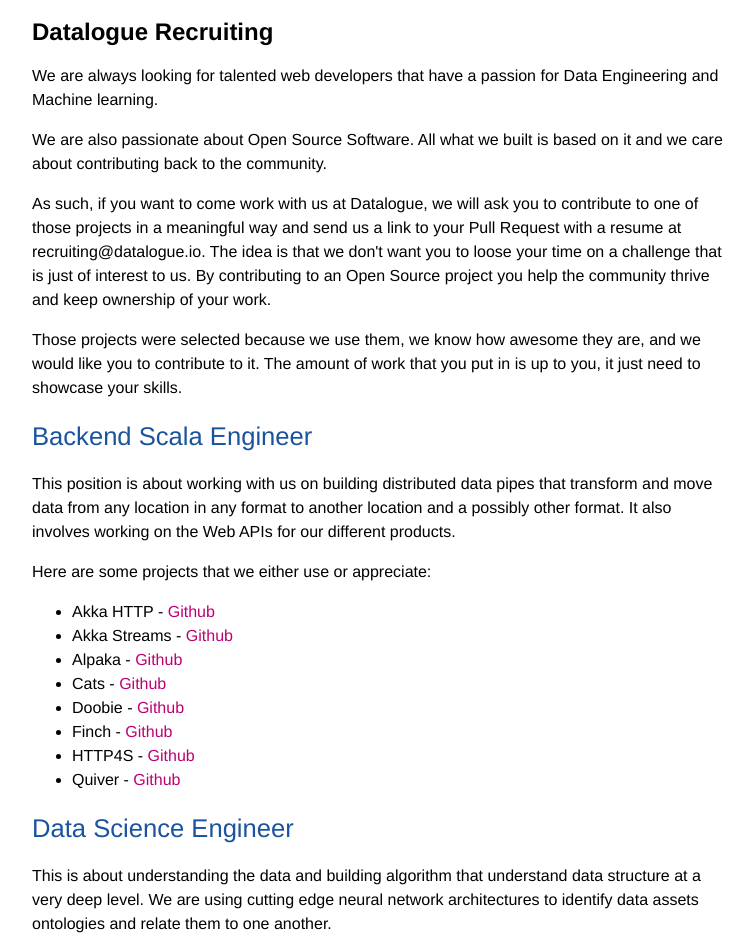
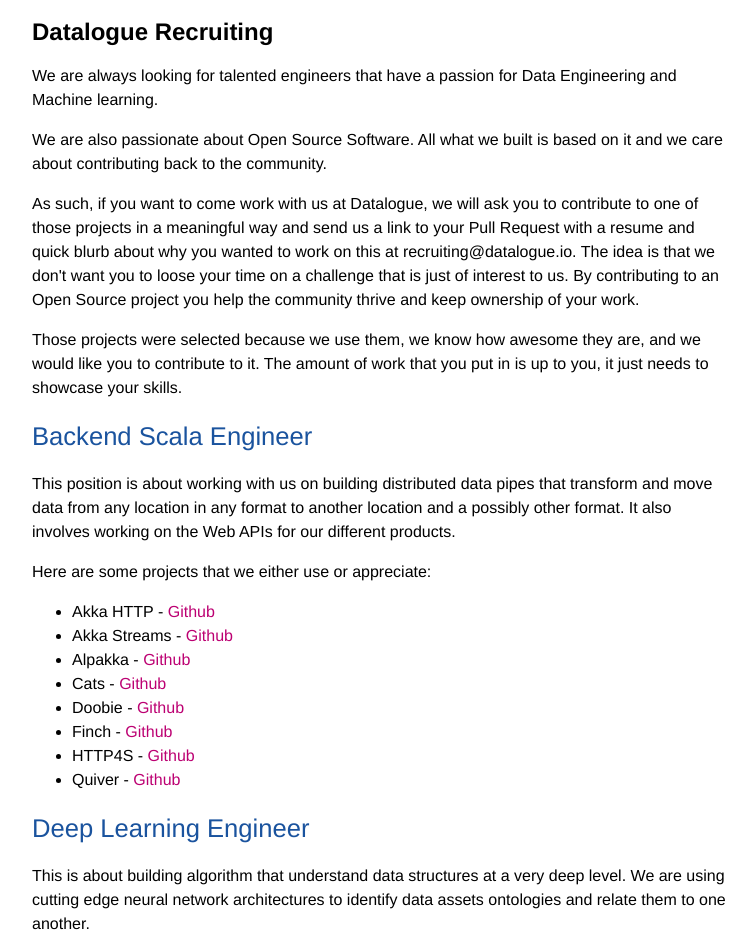
Before and after one commit to datalogue/recruiting, a website: page app/index.html in a window 1280 px wide. Shown: the top 949 px of the page, without its empty margins (258-1014 px from the left). Drawn offline with nearby package versions, Linux system fonts and the light colour scheme; files that its build step writes are made by us from their sources.

Commit message:
Udpate some typos

```diff
--- a/app/index.html
+++ b/app/index.html
@@ -37,7 +37,10 @@
     <link rel="stylesheet" type="text/css" href="styles/main.css">
 
     <script src="https://use.typekit.net/gcm0btj.js"></script>
-    <script>try{Typekit.load({ async: true });}catch(e){}</script>
+    <script>try {
+        Typekit.load({async: true});
+    } catch (e) {
+    }</script>
 
     <!-- SEO: If your mobile URL is different from the desktop URL, add a canonical link to the desktop page https://developers.google.com/webmasters/smartphone-sites/feature-phones -->
     <!--
@@ -48,19 +51,20 @@
 <!-- Add your site or app content here -->
 <div id="content">
     <h1>Datalogue Recruiting</h1>
-    <p>We are always looking for talented web developers that have a passion for Data Engineering and Machine
+    <p>We are always looking for talented engineers that have a passion for Data Engineering and Machine
         learning.</p>
 
     <p>We are also passionate about Open Source Software. All what we built is based on it and we care about
         contributing back to the community.</p>
 
     <p>As such, if you want to come work with us at Datalogue, we will ask you to contribute to one of those projects in
-        a meaningful way and send us a link to your Pull Request with a resume at recruiting@datalogue.io. The idea is
-        that we don't want you to loose your time on a challenge that is just of interest to us. By contributing to an
-        Open Source project you help the community thrive and keep ownership of your work.</p>
+        a meaningful way and send us a link to your Pull Request with a resume and quick blurb about why you wanted to
+        work on this at recruiting@datalogue.io. The idea is that we don't want you to loose your time on a challenge
+        that is just of interest to us. By contributing to an Open Source project you help the community thrive and
+        keep ownership of your work.</p>
 
     <p>Those projects were selected because we use them, we know how awesome they are, and we would like you to
-        contribute to it. The amount of work that you put in is up to you, it just need to showcase your skills.</p>
+        contribute to it. The amount of work that you put in is up to you, it just needs to showcase your skills.</p>
 
     <h2>Backend Scala Engineer</h2>
     <p>This position is about working with us on building distributed data pipes that transform and move data from any
@@ -72,7 +76,7 @@
     <ul>
         <li>Akka HTTP - <a href="https://github.com/akka/akka-http">Github</a></li>
         <li>Akka Streams - <a href="https://github.com/akka/akka">Github</a></li>
-        <li>Alpaka - <a href="https://github.com/akka/alpakka">Github</a></li>
+        <li>Alpakka - <a href="https://github.com/akka/alpakka">Github</a></li>
         <li>Cats - <a href="https://github.com/typelevel/cats">Github</a></li>
         <li>Doobie - <a href="https://github.com/tpolecat/doobie">Github</a></li>
         <li>Finch - <a href="https://github.com/finagle/finch">Github</a></li>
@@ -80,9 +84,10 @@
         <li>Quiver - <a href="https://github.com/Verizon/quiver">Github</a></li>
     </ul>
 
-    <h2>Data Science Engineer</h2>
-    <p>This is about understanding the data and building algorithm that understand data structure at a very deep level.
-    We are using cutting edge neural network architectures to identify data assets ontologies and relate them to one another.</p>
+    <h2>Deep Learning Engineer</h2>
+    <p>This is about building algorithm that understand data structures at a very deep level.
+        We are using cutting edge neural network architectures to identify data assets ontologies and relate them to one
+        another.</p>
     <p>Here are some of the projects we use that you can contribute to:</p>
     <ul>
         <li>Keras - <a href="https://github.com/fchollet/keras/">Github</a></li>
@@ -95,7 +100,7 @@
 
     <h2>Typescript/React Engineer</h2>
     <p>In the front end, we are trying to find the best way to make a beautiful and intuitive user interface.
-    The less a user has to think to do what they want the better it is.</p>
+        The less a user has to think to do what they want the better it is.</p>
     <p>Some of the libraries we use on the front-end:</p>
     <ul>
         <li>Immutable.js - <a href="https://github.com/facebook/immutable-js">Github</a></li>
@@ -114,7 +119,7 @@
 </div>
 
 <div id="footer">
-    <p>Datalogue  <img src="images/2764.png"> Open Source</p>
+    <p>Datalogue <img src="images/2764.png"> Open Source</p>
 </div>
 
 <!-- build:js scripts/main.min.js -->
```
